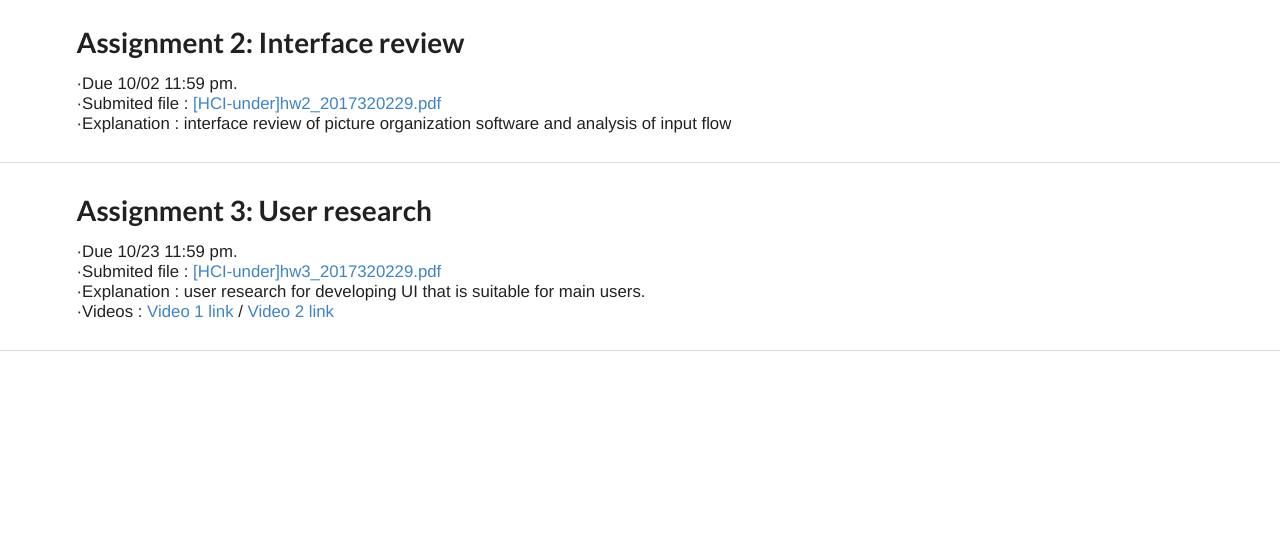
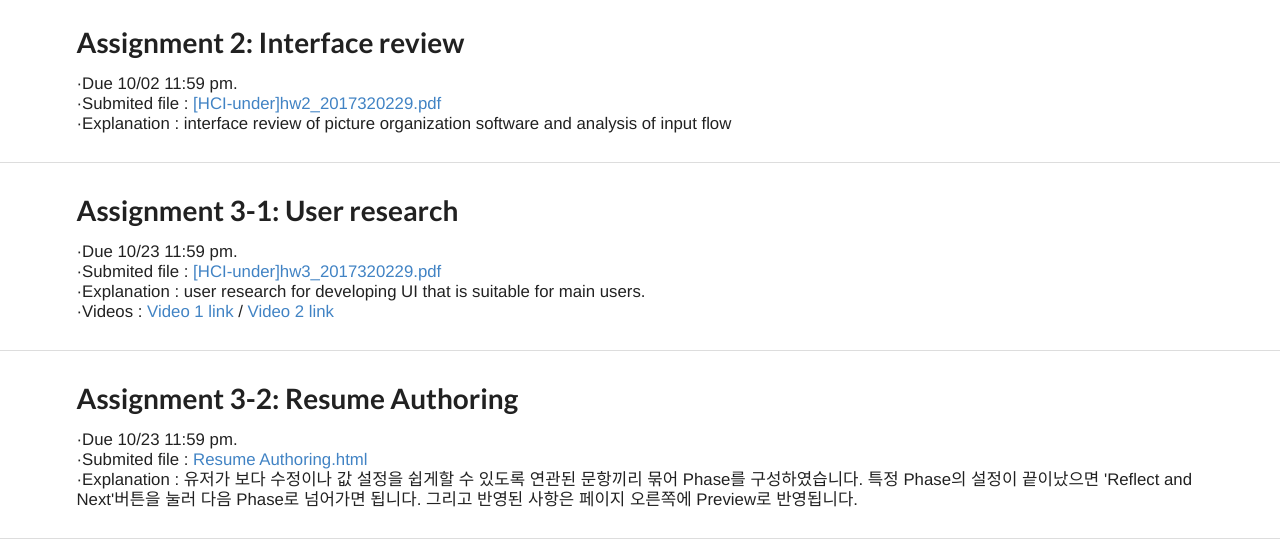
Before and after one commit to liamgak/pleaseLask, a Flask app: page /hci in a window 1280 px wide. Shown: the part 296-836 px from the top of the page. Before the commit the page ends 647 px from the top, so only its background shows below. Run offline with Flask 2, Linux system fonts and the light colour scheme; some libraries are stand-ins or nearby versions.

Commit message:
Update HCI.html

```diff
--- a/FlaskWebProject1/templates/HCI.html
+++ b/FlaskWebProject1/templates/HCI.html
@@ -47,11 +47,18 @@
     </div>
 <div class="ui section divider"></div>
 <div class="ui main container" style="font-size:1.2em;">
-      <h1>Assignment 3: User research</h1>
+      <h1>Assignment 3-1: User research</h1>
       ·Due 10/23 11:59 pm.<br>
       ·Submited file : <a href="https://drive.google.com/file/d/1F0NXKxyp_V1fcB73Lwer9eTHN1dpIJ8D/view?usp=sharing">[HCI-under]hw3_2017320229.pdf</a><br>
       ·Explanation : user research for developing UI that is suitable for main users.<br>
       ·Videos : <a href="https://drive.google.com/file/d/1ZFnSVfgFf3X-pt5lnzHKuxUxwT8m9LCc/view?usp=sharing">Video 1 link </a> /  <a href="https://drive.google.com/file/d/1aCGP2T4QQ0cEEnVvZB6bO80mojZOQOuq/view?usp=sharing">Video 2 link</a> <br>
     </div>
 <div class="ui section divider"></div>
+<div class="ui main container" style="font-size:1.2em;">
+      <h1>Assignment 3-2: Resume Authoring</h1>
+      ·Due 10/23 11:59 pm.<br>
+      ·Submited file : <a href="hw3">Resume Authoring.html</a><br>
+      ·Explanation : 유저가 보다 수정이나 값 설정을 쉽게할 수 있도록 연관된 문항끼리 묶어 Phase를 구성하였습니다. 특정 Phase의 설정이 끝이났으면 'Reflect and Next'버튼을 눌러 다음 Phase로 넘어가면 됩니다. 그리고 반영된 사항은 페이지 오른쪽에 Preview로 반영됩니다.<br>
+    </div>
+<div class="ui section divider"></div>
 </body>
```
